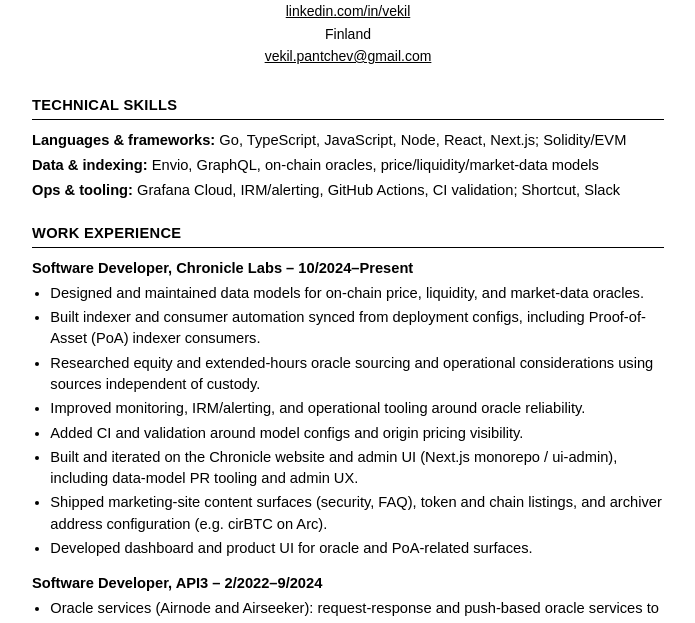
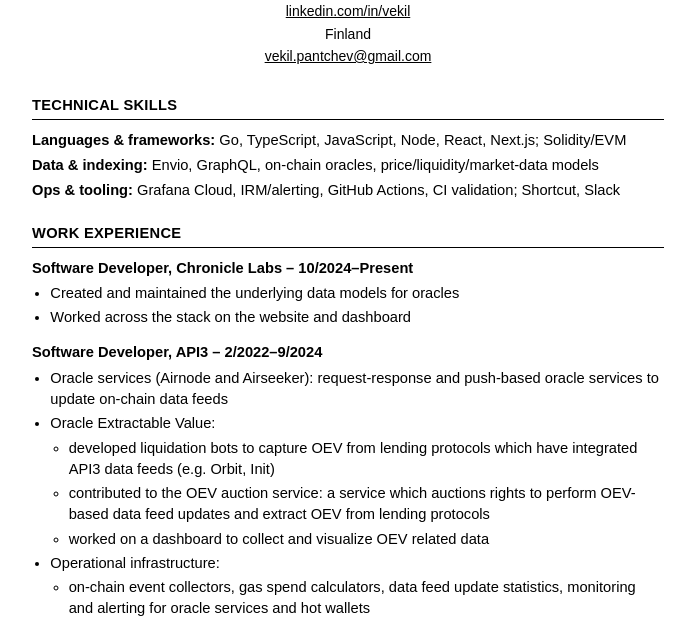
Before and after one commit to vponline/vekil-cv, a plain HTML site: page index.html in a window 1280 px wide. Shown: the part 113-736 px from the top of the page, without its empty margins (292-987 px from the left). Drawn offline with Linux system fonts and the light colour scheme.

Commit message:
Simplify Chronicle Labs experience bullets

```diff
--- a/index.html
+++ b/index.html
@@ -112,14 +112,8 @@
     <div class="job">
       <p class="job-line">Software Developer, Chronicle Labs – 10/2024–Present</p>
       <ul>
-        <li>Designed and maintained data models for on-chain price, liquidity, and market-data oracles.</li>
-        <li>Built indexer and consumer automation synced from deployment configs, including Proof-of-Asset (PoA) indexer consumers.</li>
-        <li>Researched equity and extended-hours oracle sourcing and operational considerations using sources independent of custody.</li>
-        <li>Improved monitoring, IRM/alerting, and operational tooling around oracle reliability.</li>
-        <li>Added CI and validation around model configs and origin pricing visibility.</li>
-        <li>Built and iterated on the Chronicle website and admin UI (Next.js monorepo / ui-admin), including data-model PR tooling and admin UX.</li>
-        <li>Shipped marketing-site content surfaces (security, FAQ), token and chain listings, and archiver address configuration (e.g. cirBTC on Arc).</li>
-        <li>Developed dashboard and product UI for oracle and PoA-related surfaces.</li>
+        <li>Created and maintained the underlying data models for oracles</li>
+        <li>Worked across the stack on the website and dashboard</li>
       </ul>
     </div>
 
```
